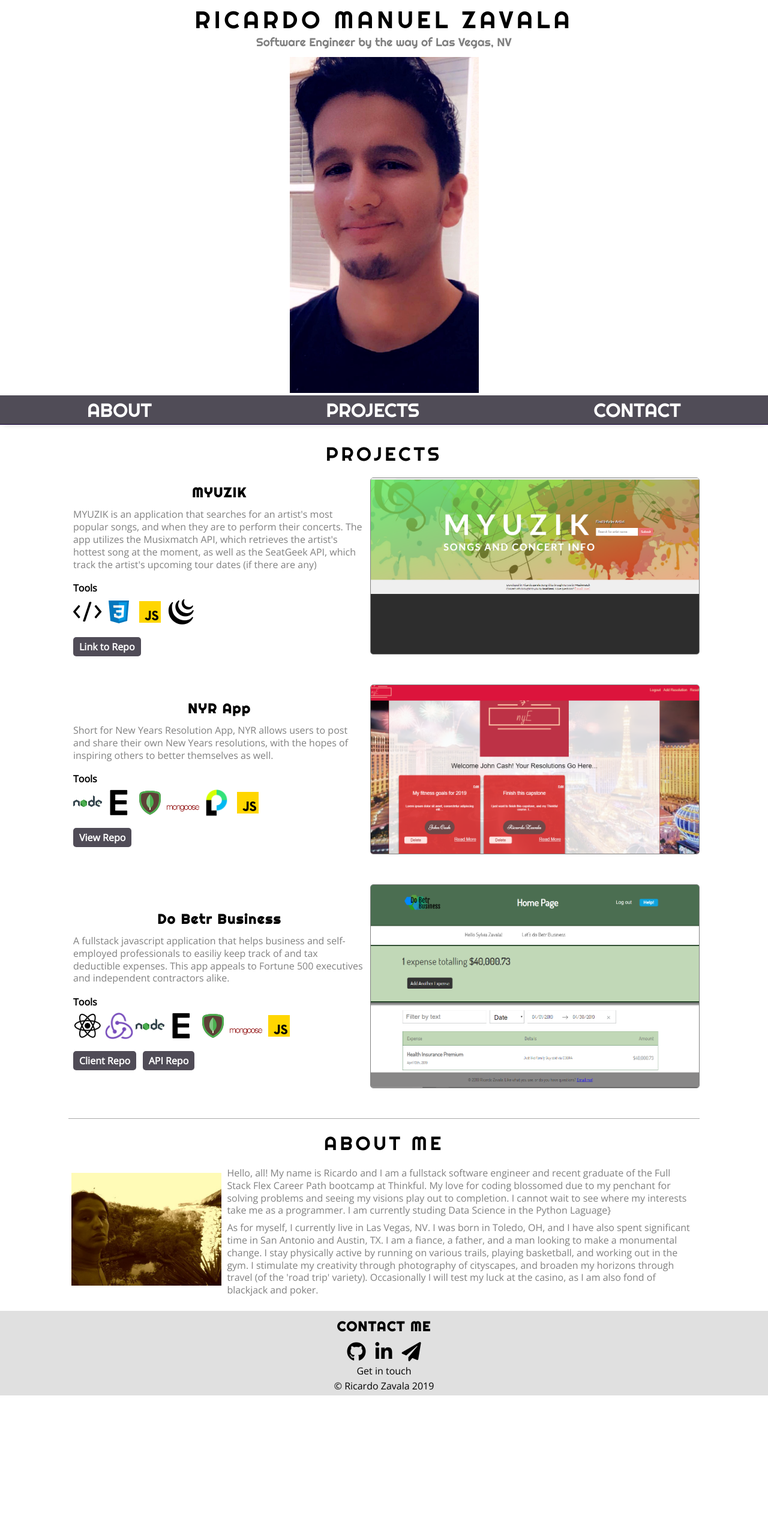
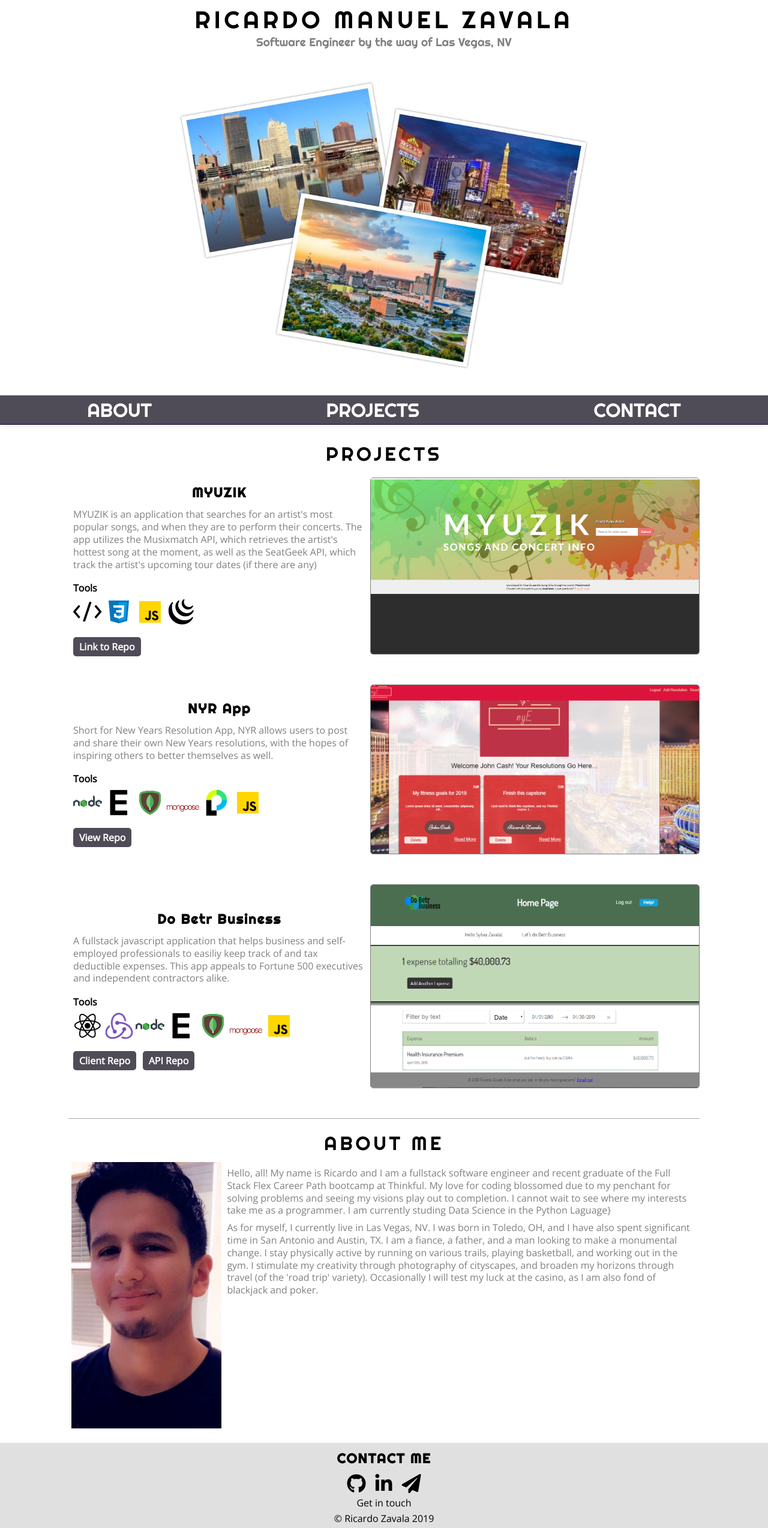
Before and after one commit to rzavala1989/rz-portfolio, a website: page index.html in a window 1280 px wide. Shown: the whole page at 60% size. Before the commit the page ends 2326 px from the top, so only its background shows below. Drawn offline with nearby package versions, Linux system fonts and the light colour scheme.

Commit message:
mixed up photos

```diff
--- a/index.html
+++ b/index.html
@@ -19,7 +19,7 @@
     <header role="banner">
         <h1>RICARDO MANUEL ZAVALA</h1>
         <p id="headline">Software Engineer by the way of Las Vegas, NV</p>
-        <img class="collage" src="./images/headshot-1.jpg" alt="view of Toledo, San Antonio, Las Vgeas"/>
+        <img class="collage" src="./images/collage-portfolio.jpg" alt="view of Toledo, San Antonio, Las Vgeas"/>
     </header>
     <nav role="navigation">
         <ul>
@@ -109,7 +109,7 @@
         <section id="bio">
             <h2>ABOUT ME</h2>
             <div id="bio-info">
-                <img id="profile-photo" src="./images/profile-pic.jpg" alt="profile photo">
+                <img id="profile-photo" src="./images/headshot-1.jpg" alt="profile photo">
                 <div id="bio-text">
                     <p>
                         Hello, all! My name is Ricardo and I am a fullstack software engineer and
```
